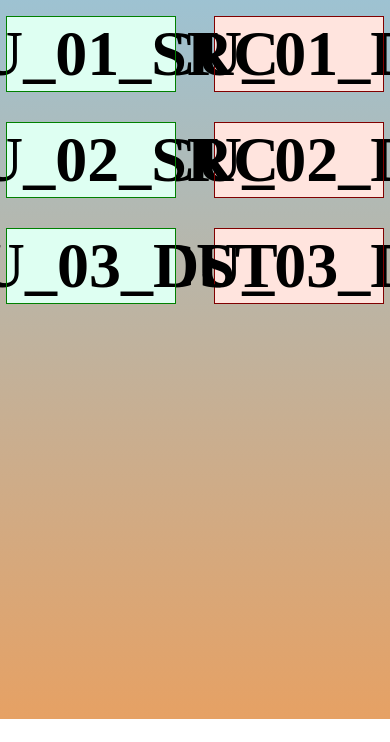
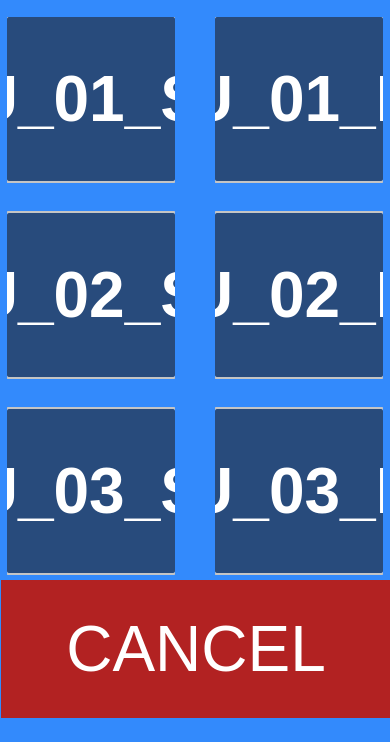
Before and after one commit to KalebLindev/Polatis, a plain HTML site: page index.html in a window 390 px wide. Shown: the part 125-867 px from the top of the page. Before the commit the page ends 844 px from the top, so only its background shows below. Drawn offline with Linux system fonts and the light colour scheme.

Commit message:
update_03.4
Mobile CSS in usable condition, also have scrollable src and dst containers

```diff
--- a/index.html
+++ b/index.html
@@ -15,5 +15,6 @@
       <ul id="dst_list_container">
       </ul>
     </div>
+    <div id="mobile_cancel_button">Cancel</div>
   </body>
 </html>
--- a/script.js
+++ b/script.js
@@ -62,6 +62,7 @@ async function fetcher() {
     portApiFunc()
 }
 
+//* Fetch Single Port Data
 // fetcher()
 
 //~=================================================================================
@@ -75,15 +76,13 @@ let dst = ""
 //^ TEST Data for coding at home, will be appended with API data when online
 // const polatisArraySrc = []
 // const polatisArrayDst = []
-const polatisArraySrc = ["PSU_01_SRC", "PSU_02_SRC", "PSU_03_DST"]
-const polatisArrayDst = ["CCU_01_DST", "CCU_02_DST", "CCU_03_DST"]
+const polatisArraySrc = ["PSU_01_SRC", "PSU_02_SRC", "PSU_03_SRC", "PSU_01_SRC", "PSU_02_SRC", "PSU_03_SRC", "PSU_01_SRC", "PSU_02_SRC", "PSU_03_SRC", "PSU_01_SRC", "PSU_02_SRC", "PSU_03_SRC", "PSU_01_SRC", "PSU_02_SRC", "PSU_03_SRC"]
+const polatisArrayDst = ["CCU_01_DST", "CCU_02_DST", "CCU_03_DST", "CCU_01_DST", "CCU_02_DST", "CCU_03_DST", "CCU_01_DST", "CCU_02_DST", "CCU_03_DST", "CCU_01_DST", "CCU_02_DST", "CCU_03_DST", "CCU_01_DST", "CCU_02_DST", "CCU_03_DST", "CCU_01_DST", "CCU_02_DST", "CCU_03_DST"]
 
 const cancelFuncAppear = (e = null) => {
-
     e.style.backgroundColor = "firebrick"
     e.style.outline = "none"
     e.style.color = "black"
-
 }
 
 const cancelFuncLeave = (e = null) => {
@@ -95,6 +94,8 @@ const cancelFuncLeave = (e = null) => {
             each.style.left = "50px"
         })
     }
+    clearMobileSrcSelection()
+    clearMobileDstSelection()
 }
 
 const linkingFunc = () => {
@@ -104,6 +105,8 @@ const linkingFunc = () => {
         dst = ""
         setTimeout(() => {
             cancelFuncLeave()
+            clearMobileSrcSelection()
+            clearMobileDstSelection()
         }, 500)
     } else { return }}
 
@@ -111,8 +114,24 @@ const show_cancel_box = (e) => {
     document.querySelectorAll(".src_list_cancel_box").forEach(each => {
         each.style.left = "50px"
     })
+    document.querySelectorAll(".list_text").forEach(each => {
+        each.classList.remove("mobile_on_click_list_item_src")
+    })
+    e.classList.add("mobile_on_click_list_item_src")
     target = e.previousElementSibling
     target.style.left = "-16px"
+}
+
+const clearMobileDstSelection = () => {
+    document.querySelectorAll(".mobile_on_click_list_item_dst").forEach(each => {
+        each.classList.remove("mobile_on_click_list_item_dst")
+    })
+}
+
+const clearMobileSrcSelection = () => {
+    document.querySelectorAll(".mobile_on_click_list_item_src").forEach(each => {
+        each.classList.remove("mobile_on_click_list_item_src")
+    })
 }
 
 //~=================================================================================
@@ -195,7 +214,6 @@ async function PullAndPush() {
                 dstGroupsEnd[dstNumIndex] = dstGroupsHold[srcNumIndex - 1]
                 dstNumIndex += 1
             })
-
         }
 
         //^ NEED to convert this for in into JavaScript
@@ -209,7 +227,10 @@ async function PullAndPush() {
 
     }
     const appendArrayList = () => {
-
+        const mobileCancelButton = document.getElementById("mobile_cancel_button")
+        mobileCancelButton.addEventListener(("click"), () => {
+            cancelFuncLeave()
+        })
         polatisArraySrc.forEach(each => {
             const newNode = document.createElement("div")
             newNode.innerHTML = `
@@ -220,6 +241,8 @@ async function PullAndPush() {
             `
             newNode.addEventListener('click', (e) => {
                 src = e.target.innerText
+                clearMobileSrcSelection()
+                e.target.classList.add("mobile_on_click_list_item_src")
                 linkingFunc()
             })
 
@@ -231,11 +254,15 @@ async function PullAndPush() {
             newNode.innerText = each
             newNode.addEventListener('click', (e) => {
                 dst = e.target.innerText
+                clearMobileDstSelection()
+                e.target.classList.add("mobile_on_click_list_item_dst")
+                console.log(e.target)
                 linkingFunc()
             })
 
             dstListContainer.appendChild(newNode)
         })
     }
-// const data = PullAndPush()
-appendArrayList()
+    //* Trigger Get and Post
+    // const data = PullAndPush()
+    appendArrayList()
--- a/style.css
+++ b/style.css
@@ -1,10 +1,11 @@
 body {
     /* background-color: rgb(211, 184, 169); */
-    background: linear-gradient(#91c8e5, #e6a164);
+    background: #0061b5;
+    font-family: Arial, Helvetica, sans-serif;
 }
 
 #list_h3 {
-    color: black;
+    color: white;
     margin: 0 auto;
     display: flex;
     justify-content: center;
@@ -20,7 +21,6 @@ body {
 }
 
 #src_list_container, #dst_list_container {
-    /* background-color: firebrick; */
     max-width: 200px;
     padding: 0;
     display: flex;
@@ -28,24 +28,16 @@ body {
     list-style-type: none;
     display: flex;
     flex-direction: column;
+    overflow: scroll;
+    height: 83vh;
 }
 
-.list_text {
-    background-color: rgb(222, 255, 242);
-    outline: 1px solid green;
-    min-height: 50px;
-    min-width: 200px;
-    display: flex;
-    justify-content: center;
-    align-items: center;
-    font-weight: 700;
-    z-index: 1;
-}
-
-#dst_list_container li {
-    background-color: rgb(255, 228, 222);
-    outline: 1px solid rgb(128, 0, 0);
-    min-height: 50px;
+.list_text, #dst_list_container li {
+    background-color: rgb(40, 75, 124);
+    color: white;
+    outline: 2px solid rgb(197, 197, 197);
+    border-radius: 1%;
+    min-height: 100px;
     min-width: 200px;
     display: flex;
     justify-content: center;
@@ -53,14 +45,8 @@ body {
     font-weight: 700;
 }
 
-#src_list_container li .list_text:hover {
-    background-color: rgb(187, 216, 204);
-    outline: 1px solid rgb(7, 132, 0);
-}
-
-#dst_list_container li:hover{
-    background-color: rgb(223, 199, 194);
-    outline: 1px solid rgb(93, 0, 0);
+.list_text {
+    z-index: 1;
 }
 
 .src_list_cancel_box {
@@ -74,7 +60,6 @@ body {
     justify-content: center;
     align-items: center;
     font-size: 2rem;
-    font-family: Arial, Helvetica, sans-serif;
     transition: left .08s ease-in-out;
 }
 
@@ -92,7 +77,17 @@ body {
     padding: 0;
 }
 
-@media only screen and (min-width: 375px) {
+#mobile_cancel_button {
+    display: none;
+}
+
+@media only screen and (max-width: 980px) and (orientation: portrait)  {
+
+    body {
+        /* background-color: rgb(211, 184, 169); */
+        background: rgb(51, 138, 252);
+    }
+
     #list_div {
         min-width: 100%;
         justify-content: center;
@@ -105,6 +100,15 @@ body {
     .list_text, #dst_list_container li, #list_h3  {
         min-width: 100%;
         font-size: 4rem;
+    }
+
+    .list_text, #dst_list_container li {
+        padding: 2rem 0;
+    }
+
+    .mobile_on_click_list_item_src, .mobile_on_click_list_item_dst {
+        background-color: white !important;
+        color: black !important;
     }
 
     #list_h3 {
@@ -121,4 +125,36 @@ body {
         min-width: 400px;
     }
 
+    #mobile_cancel_button {
+        display: block;
+        position: fixed;
+        left: 1px;
+        bottom: 1px;
+        font-size: 4rem;
+        background-color: firebrick;
+        color: white;
+        text-align: center;
+        margin: 0 auto;
+        min-width: 100%;
+        padding: 2rem 0;
+        margin-top: 1.5rem;
+        text-transform: uppercase;
+        z-index: 100;
+    }
+
+    .src_list_cancel_box {
+        opacity: 0;
+        pointer-events: none;
+
+    }
+
 }
+
+@media only screen and (min-width: 981px) and (max-width: 3780px) {
+    .list_text:hover, #dst_list_container li:hover {
+        background-color: white;
+        color: rgb(22, 42, 70);
+        cursor: pointer;
+    }
+
+}
```
